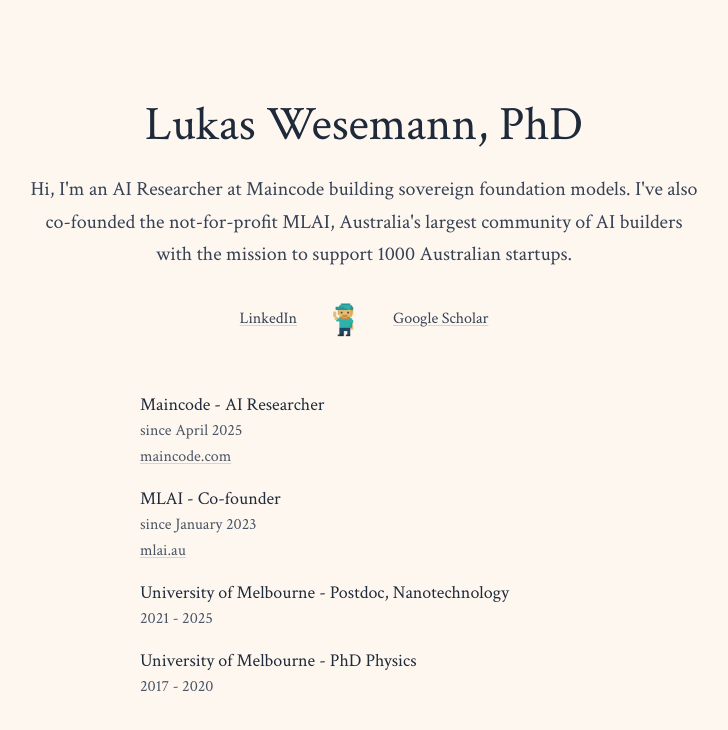
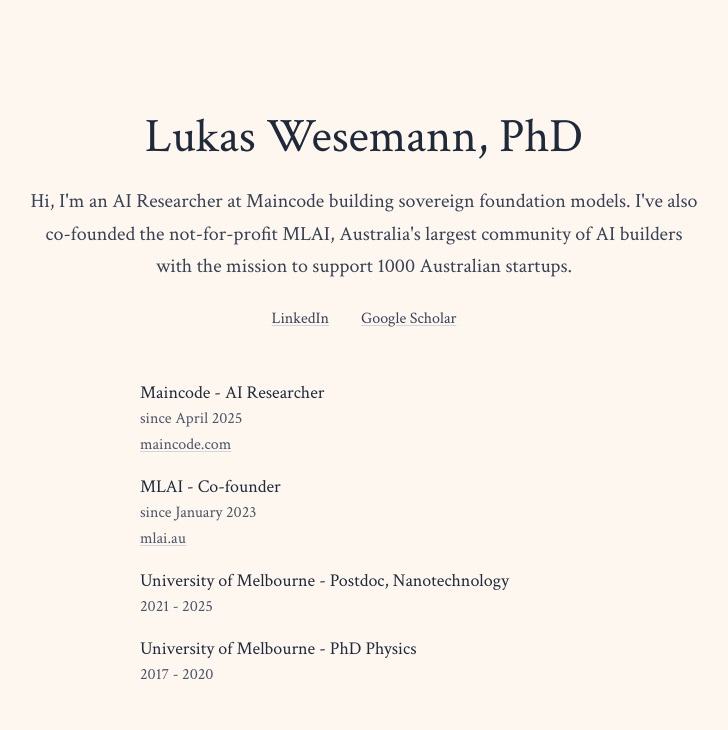
Before and after one commit to LukasWesemann/lukaswesemann.com, a Next.js app: page / in a window 1280 px wide. Shown: the top 730 px of the page, without its empty margins (276-1004 px from the left). Built offline with nearby package versions, Linux system fonts and the light colour scheme.

Commit message:
removed little man

```diff
--- a/src/app/page.tsx
+++ b/src/app/page.tsx
@@ -16,8 +16,8 @@
               of AI builders with the mission to support 1000 Australian startups.
             </p>
 
-            {/* Little man image with contact links */}
-            <div className="pt-4 flex items-center justify-center space-x-6">
+            {/* Contact links */}
+            <div className="pt-4 flex items-center justify-center space-x-8">
               <a
                 href="https://www.linkedin.com/in/lukaswesemann/"
                 target="_blank"
@@ -26,16 +26,6 @@
               >
                 LinkedIn
               </a>
-
-              <Image
-                src="/littleman.png"
-                alt="Little man illustration"
-                width={48}
-                height={48}
-                quality={100}
-                priority
-                className="rounded-sm"
-              />
 
               <a
                 href="https://scholar.google.com/citations?user=v3U1mngAAAAJ"
```
